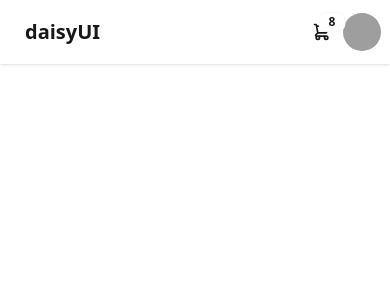
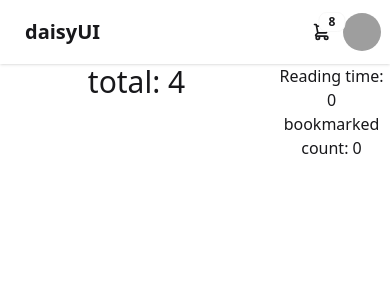
Before and after one commit to akibishtaikh2001/MY-BLOGS, a React (Vite) app: page / in a window 390 px wide. Shown: the top 300 px of the page. Built offline with nearby package versions, Linux system fonts and the light colour scheme; grey boxes are pictures that could not be loaded.

Commit message:
Set Layout and make react responsive

```diff
--- a/src/App.jsx
+++ b/src/App.jsx
@@ -11,8 +11,18 @@ function App() {
     <>
 
       <Navbar></Navbar>
-      <Blogs></Blogs>
 
+
+     <div className="main_container flex text-center">
+      <div className="left_container w-[70%]">
+
+         <Blogs></Blogs>
+      </div>
+      <div className="right_container w-[30%] ">
+        <h1>Reading time: 0</h1>
+        <h1>bookmarked count: 0</h1>
+      </div>
+     </div>
 
     </>
   )
--- a/src/Components/Blogs/Blogs.jsx
+++ b/src/Components/Blogs/Blogs.jsx
@@ -10,11 +10,12 @@ const Blogs = () => {
         .then(data =>setBlogs(data))
 
     },[] )
+
     console.log(blogs);
 
     return (
         <div>
-
+            <h1 className='text-3xl' >total: {blogs.length} </h1>
         </div>
     );
 };
```
